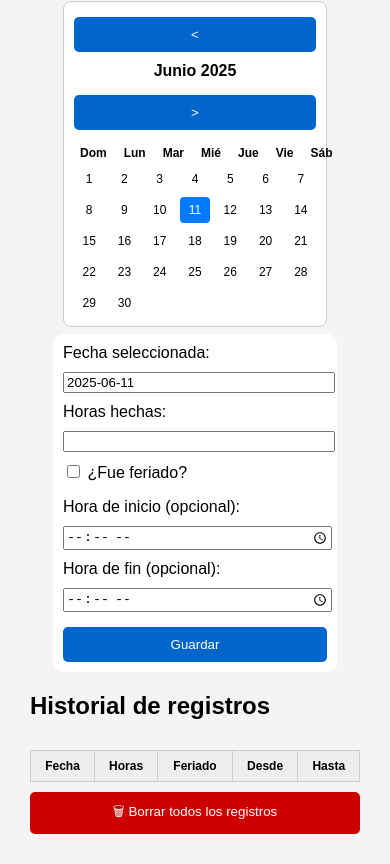
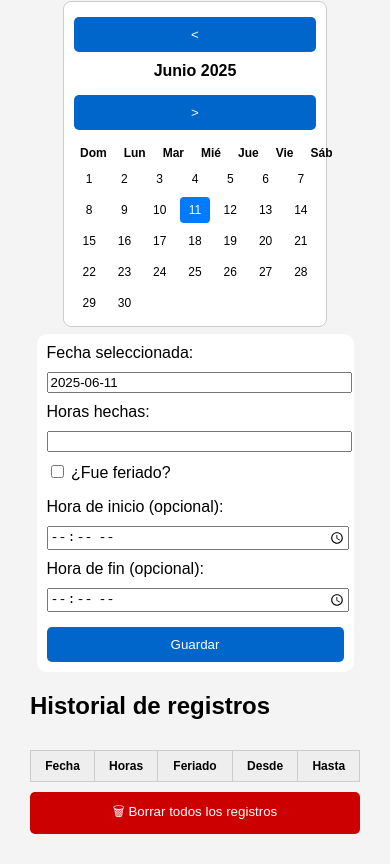
Before and after one commit to RTXPRESS/Horas-de-chamba, a plain HTML site: page index.html in a window 390 px wide. Shown: the part 65-929 px from the top of the page. Drawn offline with Linux system fonts and the light colour scheme.

Commit message:
Update style.css
Separacion de media query form y calendar

```diff
--- a/style.css
+++ b/style.css
@@ -115,8 +115,12 @@ th {
     font-size: 20px;
   }
 
-  form, #calendar {
+  #calendar {
     width: 80%;
+    padding: 10px;
+  }
+  form {
+    width: 90%;
     padding: 10px;
   }
 
```
